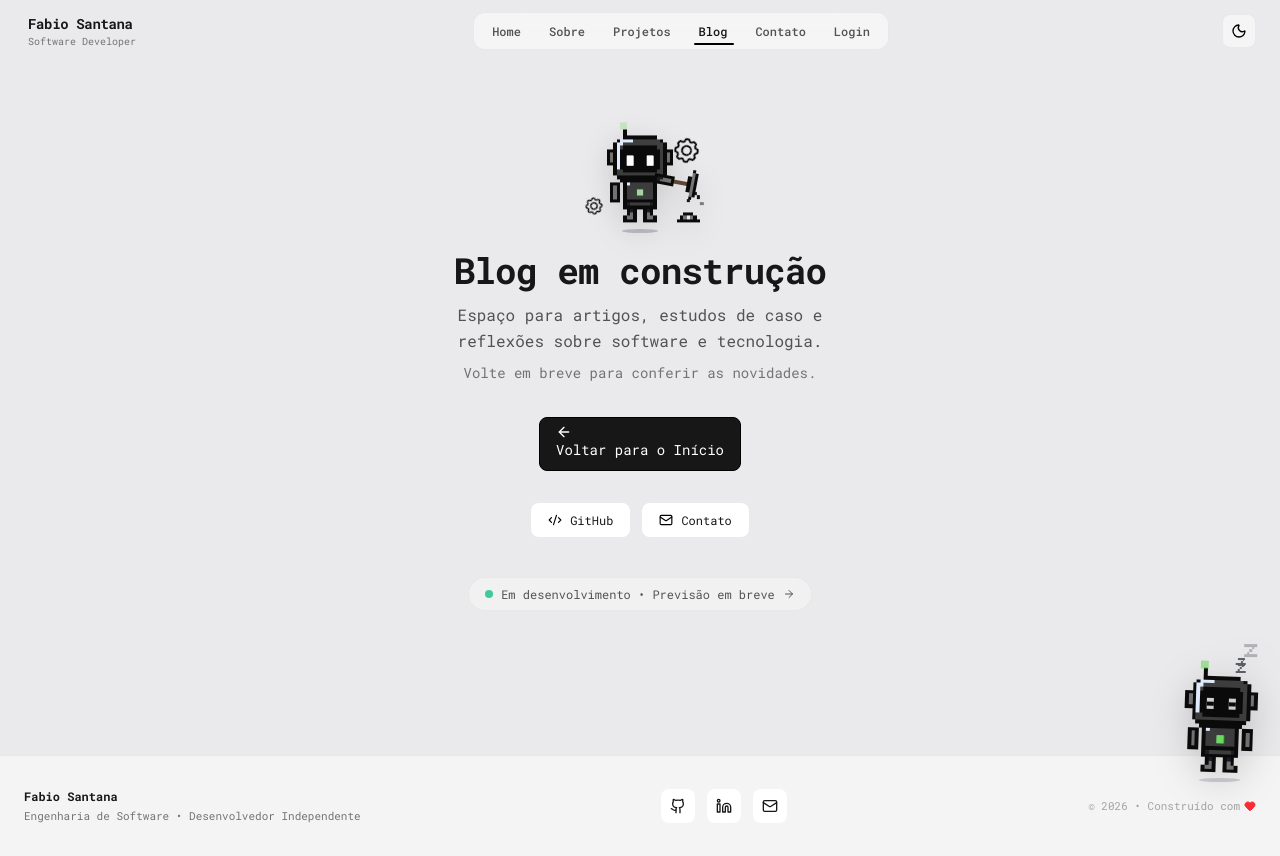
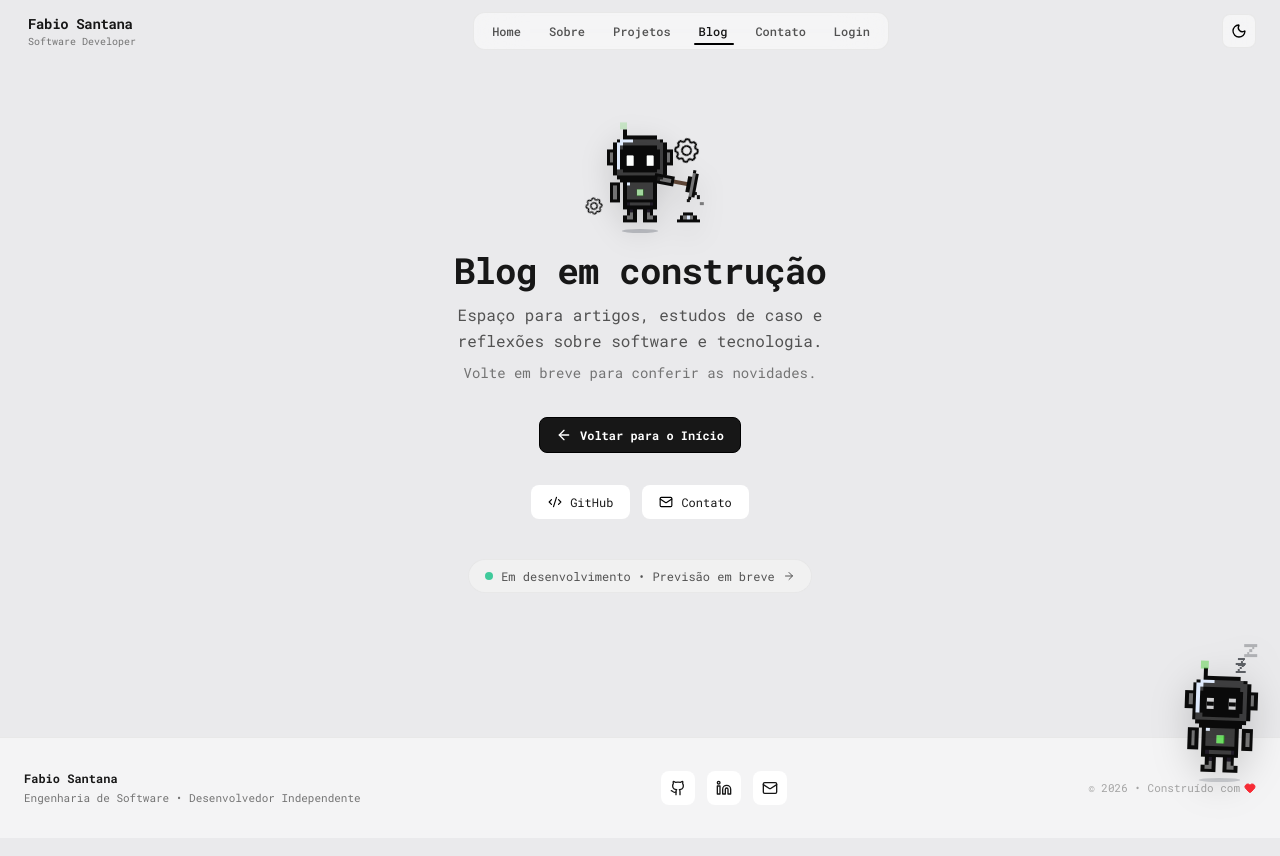
Before and after one commit to codesfb/fbw, a Next.js app in the folder web/: page /blog in a window 1280 px wide. Built offline with nearby package versions, Linux system fonts and the light colour scheme.

Commit message:
fix(ui): standardize button dimensions and fix hover color regression

```diff
--- a/web/src/components/ui/Button/Button.tsx
+++ b/web/src/components/ui/Button/Button.tsx
@@ -5,7 +5,7 @@ import { forwardRef, type ButtonHTMLAttributes, type ReactNode, type CSSProperti
 export type ButtonVariant = 'glass' | 'solid' | 'black'
 export type ButtonSize = 'sm' | 'md' | 'lg'
 
-export type ButtonProps = ButtonHTMLAttributes<HTMLButtonElement> & {
+export interface ButtonProps extends ButtonHTMLAttributes<HTMLButtonElement> {
   children: ReactNode
   variant?: ButtonVariant
   size?: ButtonSize
@@ -18,26 +18,31 @@ export const Button = forwardRef<HTMLButtonElement, ButtonProps>(
       children,
       variant = 'glass',
       size = 'md',
-      underline = true,
+      underline = false,
       className = '',
       style,
       ...props
     },
     ref
   ) => {
-    const sizeStyles: Record<ButtonSize, string> = {
-      sm: 'px-3 py-1 text-xs',
-      md: 'px-4 py-1.5 text-sm',
-      lg: 'px-6 py-2.5 text-base',
+    // Padronização precisa de alturas, padding e tipografia
+    const sizeClasses: Record<ButtonSize, string> = {
+      sm: 'h-8 px-3 text-[11px]',
+      md: 'h-9 px-4 text-xs',
+      lg: 'h-10 px-5 text-xs',
     }
 
-    const getVariantStyle = (): CSSProperties => {
-      const baseStyle: CSSProperties = {
-        backgroundColor: 'var(--bg-elevated)',
-        color: 'var(--text-primary)',
-        borderColor: 'var(--border-transparent)',
+    const getVariantClasses = (): string => {
+      if (variant === 'black') {
+        return 'border font-semibold shadow-none transition-all duration-200 hover:-translate-y-0.5 active:translate-y-0'
       }
+      if (variant === 'solid') {
+        return 'border font-medium shadow-none transition-all duration-200 hover:-translate-y-0.5 active:translate-y-0'
+      }
+      return 'border font-medium shadow-none backdrop-blur-md transition-all duration-200 hover:-translate-y-0.5 active:translate-y-0'
+    }
 
+    const getVariantStyles = (): CSSProperties => {
       if (variant === 'black') {
         return {
           backgroundColor: 'var(--text-primary)',
@@ -45,55 +50,48 @@ export const Button = forwardRef<HTMLButtonElement, ButtonProps>(
           borderColor: 'var(--border-primary)',
         }
       }
-
       if (variant === 'solid') {
         return {
           backgroundColor: 'var(--bg-elevated-solid)',
           color: 'var(--text-primary)',
-          borderColor: 'var(--border-transparent)',
+          borderColor: 'var(--border-secondary)',
         }
       }
-
-      return baseStyle
+      return {
+        backgroundColor: 'var(--bg-elevated)',
+        color: 'var(--text-primary)',
+        borderColor: 'var(--border-secondary)',
+      }
     }
 
     const handleMouseEnter = (e: React.MouseEvent<HTMLButtonElement>) => {
-      if (variant === 'black') {
-        e.currentTarget.style.backgroundColor = 'var(--bg-secondary)'
-        e.currentTarget.style.boxShadow = 'var(--shadow-secondary)'
-      } else {
+      e.currentTarget.style.boxShadow = 'var(--shadow-hover-sm)'
+      if (variant !== 'black') {
         e.currentTarget.style.borderColor = 'var(--border-primary)'
-        e.currentTarget.style.boxShadow = 'var(--shadow-hover)'
+        e.currentTarget.style.backgroundColor = 'var(--bg-hover)'
       }
+      props.onMouseEnter?.(e)
     }
 
     const handleMouseLeave = (e: React.MouseEvent<HTMLButtonElement>) => {
-      const variantStyle = getVariantStyle()
-      e.currentTarget.style.backgroundColor = variantStyle.backgroundColor as string
-      e.currentTarget.style.borderColor = variantStyle.borderColor as string
       e.currentTarget.style.boxShadow = 'none'
+      const base = getVariantStyles()
+      e.currentTarget.style.borderColor = base.borderColor as string
+      e.currentTarget.style.backgroundColor = base.backgroundColor as string
+      props.onMouseLeave?.(e)
     }
 
     return (
       <button
         ref={ref}
-        className={`group inline-flex cursor-pointer items-center justify-center rounded-lg border font-mono backdrop-blur-xl transition-all duration-300 disabled:cursor-not-allowed disabled:opacity-50 ${sizeStyles[size]} ${className}`}
-        style={{ ...getVariantStyle(), ...style }}
+        className={`inline-flex cursor-pointer items-center justify-center gap-2 rounded-lg font-mono outline-none focus-visible:ring-2 focus-visible:ring-[var(--border-primary)] disabled:cursor-not-allowed disabled:opacity-50 ${sizeClasses[size]} ${getVariantClasses()} ${className}`}
+        style={{ ...getVariantStyles(), ...style }}
         onMouseEnter={handleMouseEnter}
         onMouseLeave={handleMouseLeave}
         {...props}
       >
         {underline ? (
-          <span
-            className="border-b-2 pb-0.5 transition"
-            style={{ borderColor: 'transparent' }}
-            onMouseEnter={(e) => {
-              e.currentTarget.style.borderColor = variant === 'black' ? 'var(--text-inverse)' : 'var(--border-primary)'
-            }}
-            onMouseLeave={(e) => {
-              e.currentTarget.style.borderColor = 'transparent'
-            }}
-          >
+          <span className="border-b border-current pb-0.5">
             {children}
           </span>
         ) : (
```
